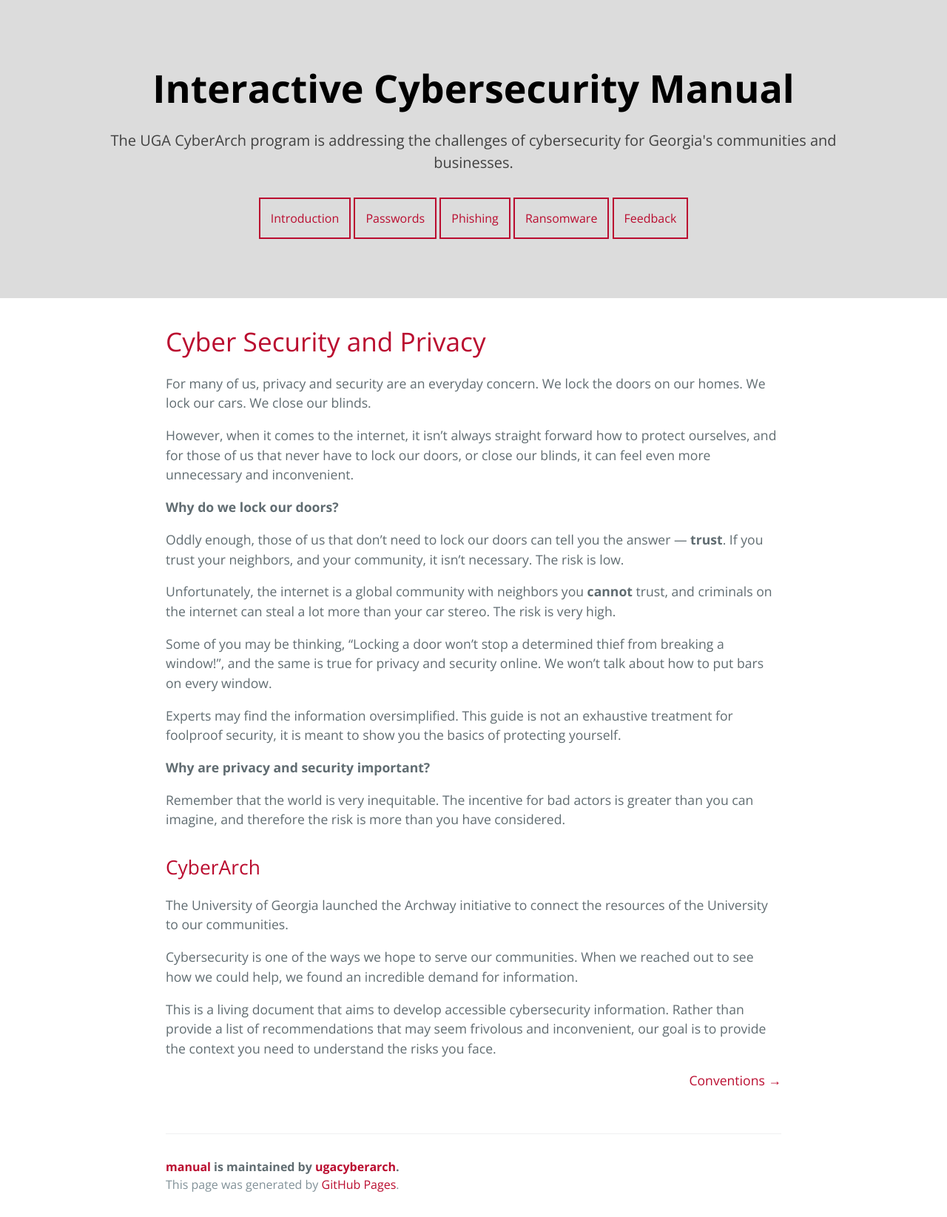
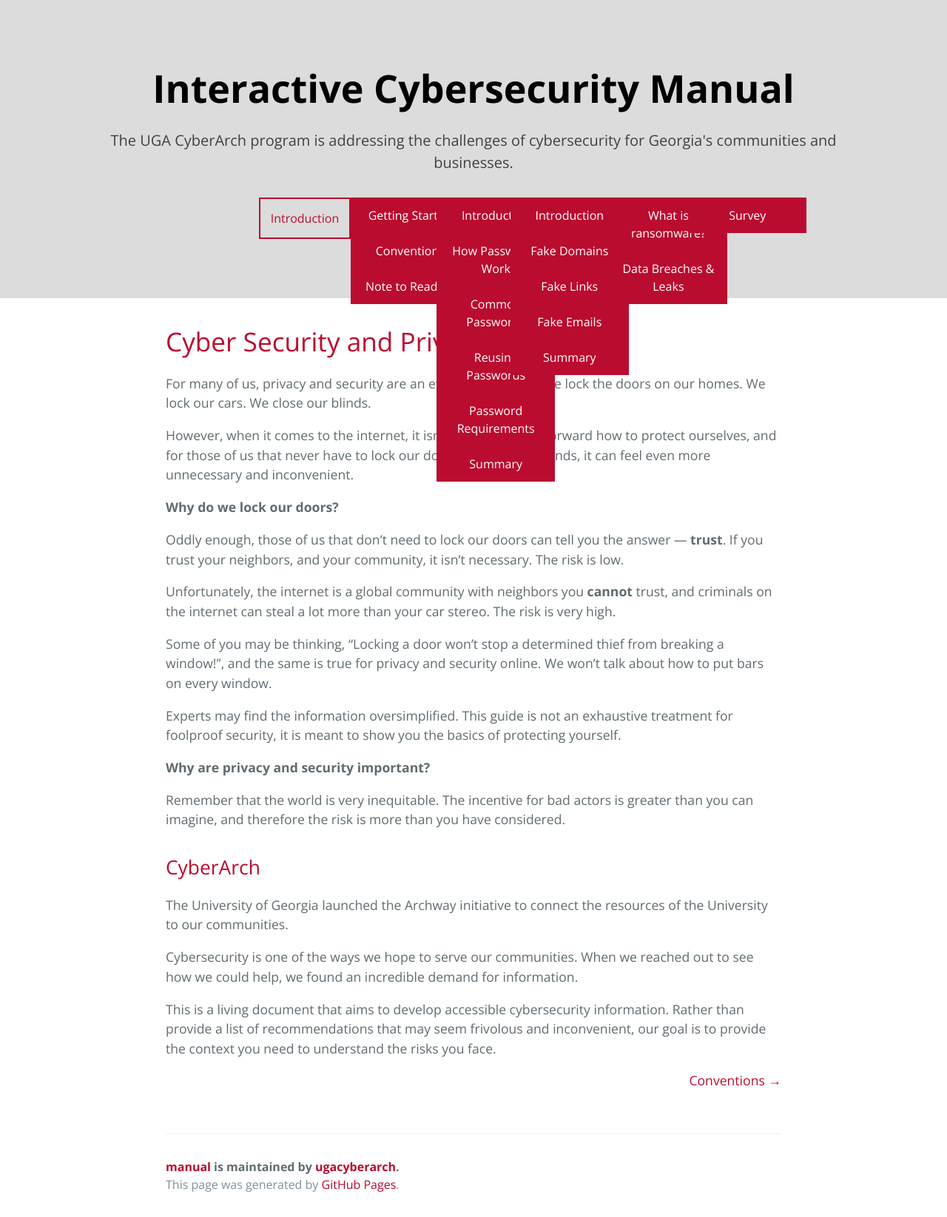
Before and after one commit to ugacyberarch/manual, a Jekyll site: the page built from index.md, in a window 1280 px wide. Shown: the whole page at 74% size. Built offline with Jekyll 4.4.1, drawn with Linux system fonts in a browser that asks for light colours.

Commit message:
Update default.html

```diff
--- a/_layouts/default.html
+++ b/_layouts/default.html
@@ -52,6 +52,7 @@
   font-size: 16px;
   border-color: #BA0C2F;
   border-style: solid;
+  display: inline-block;
 }
 
 .dropdown {
@@ -66,6 +67,7 @@
   min-width: 160px;
   box-shadow: none;
   z-index: 1;
+  display: inline-block;
 }
 
 .dropdown-content a {
@@ -73,6 +75,7 @@
   padding: 12px 16px;
   text-decoration: none;
   display: block;
+  display: inline-block;
 }
 
 .dropdown-content a:hover {background-color: black;}
```
